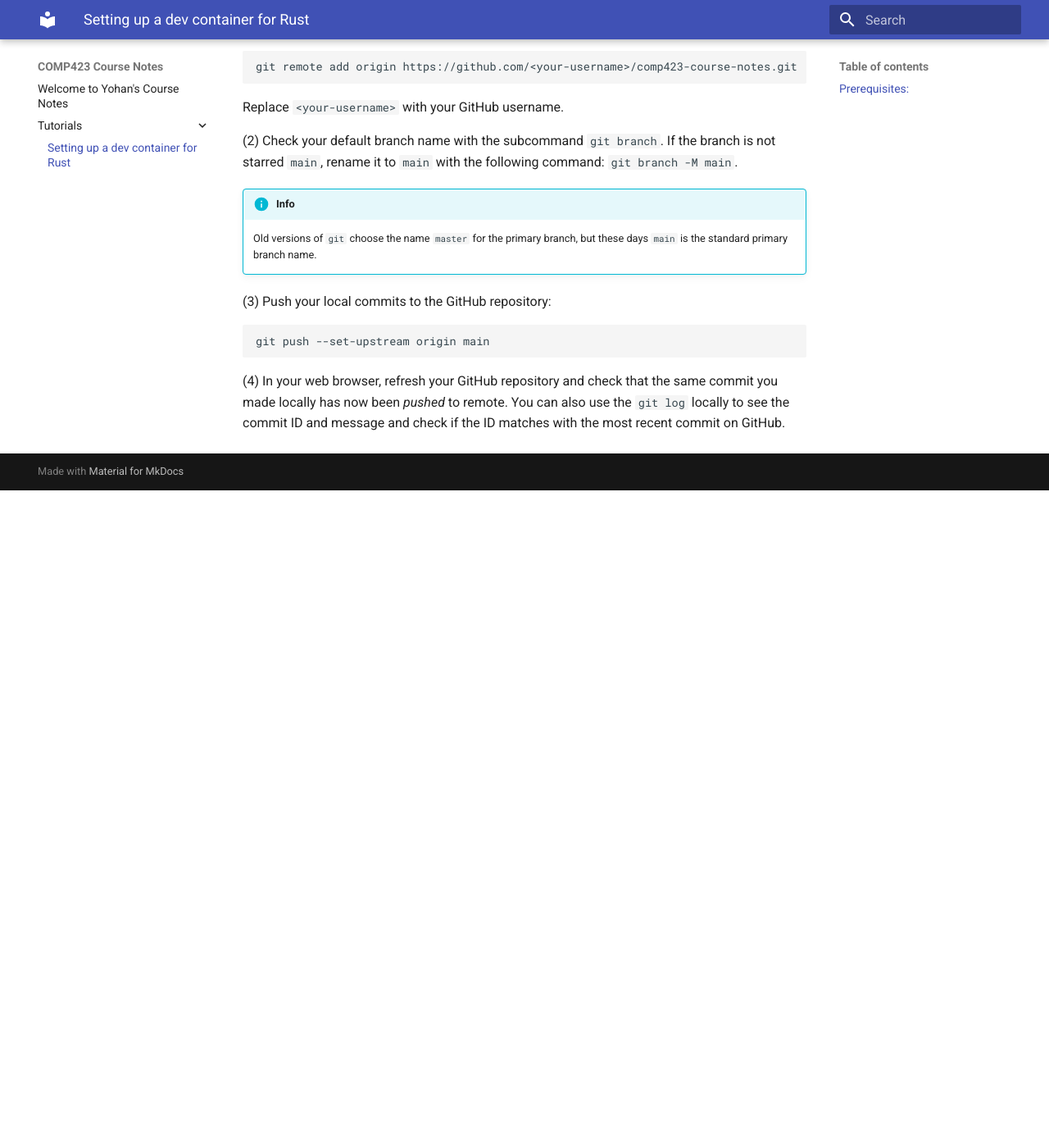
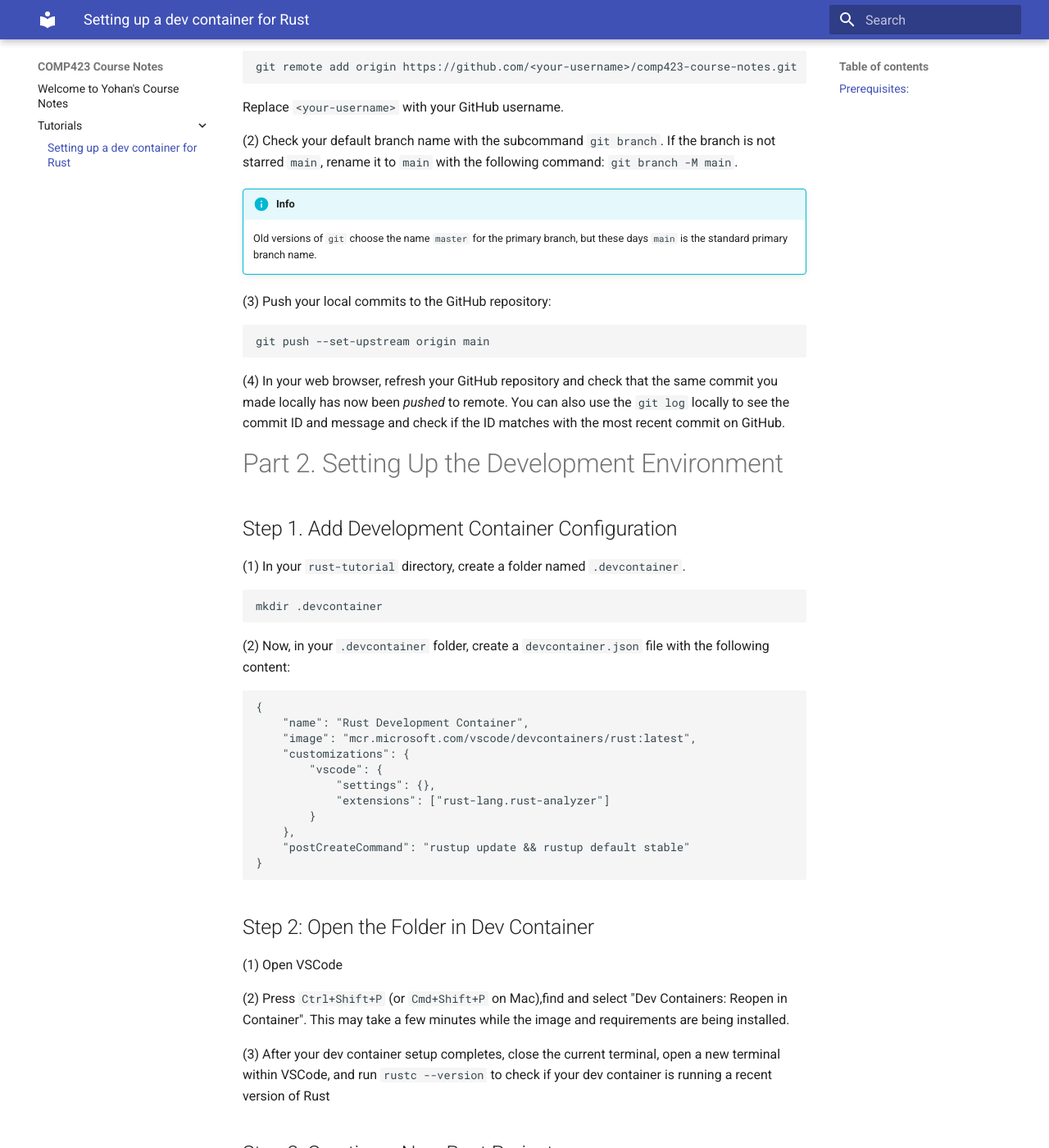
Before and after one commit to YummyYohan/comp423-course-notes, an MkDocs documentation site: the page built from docs/tutorials/rust-setup.md, in a window 1280 px wide and 1400 px high, scrolled down 1466 px. Shown: the whole window at 82% size. Built offline with MkDocs 1.6.1 and Material for MkDocs 9.7.7, drawn with Linux system fonts in a browser that asks for light colours; before the commit the page ends 2064 px from its top, so only the background shows below that; some of the changed text lies outside the part shown.

Commit message:
Part 2. Setting up Dev Container for Ruse

```diff
--- a/docs/tutorials/rust-setup.md
+++ b/docs/tutorials/rust-setup.md
@@ -69,3 +69,74 @@
     git push --set-upstream origin main
 
 (4) In your web browser, refresh your GitHub repository and check that the same commit you made locally has now been <em>pushed</em> to remote. You can also use the `git log` locally to see the commit ID and message and check if the ID matches with the most recent commit on GitHub.
+
+# Part 2. Setting Up the Development Environment
+
+## Step 1. Add Development Container Configuration
+
+(1) In your `rust-tutorial` directory, create a folder named `.devcontainer`.
+
+    mkdir .devcontainer
+
+(2) Now, in your `.devcontainer` folder, create a `devcontainer.json` file with the following content:
+
+    {
+        "name": "Rust Development Container",
+        "image": "mcr.microsoft.com/vscode/devcontainers/rust:latest",
+        "customizations": {
+            "vscode": {
+                "settings": {},
+                "extensions": ["rust-lang.rust-analyzer"]
+            }
+        },
+        "postCreateCommand": "rustup update && rustup default stable"
+    }
+
+## Step 2: Open the Folder in Dev Container
+
+(1) Open VSCode
+
+(2) Press `Ctrl+Shift+P` (or `Cmd+Shift+P` on Mac),find and select "Dev Containers: Reopen in Container". This may take a few minutes while the image and requirements are being installed.
+
+(3) After your dev container setup completes, close the current terminal, open a new terminal within VSCode, and run `rustc --version` to check if your dev container is running a recent version of Rust
+
+## Step 3: Creating a New Rust Project
+
+(1) Run the following command to create a new Rust project:
+
+    cargo new hello-comp423 --vcs none
+
+!!! info
+
+    `--vcs none` flag is used in order to NOT create a Git repository, which it does automatically with `cargo new`
+
+(2) Navigate to the directory we just created
+
+    cd hello-comp423
+
+## Step 4: Writing "Hello COMP423" Program
+
+(1) Open `src/main.rs` file.
+
+(2) Replace its contents with:
+
+    fn main() {
+        println!("Hello COMP423")
+    }
+
+(3) Compile the program using the following command:
+
+    cargo build
+
+This will compile and generate an executable in the `target/debug` directory.
+
+(4) Run the program:
+
+    cargo run
+
+You should see an output:
+
+    Hello COMP423
+
+!!! note
+    `cargo build` compiles the project but does not run it, where as `cargo run` automatically compiles and runs the program.
```
